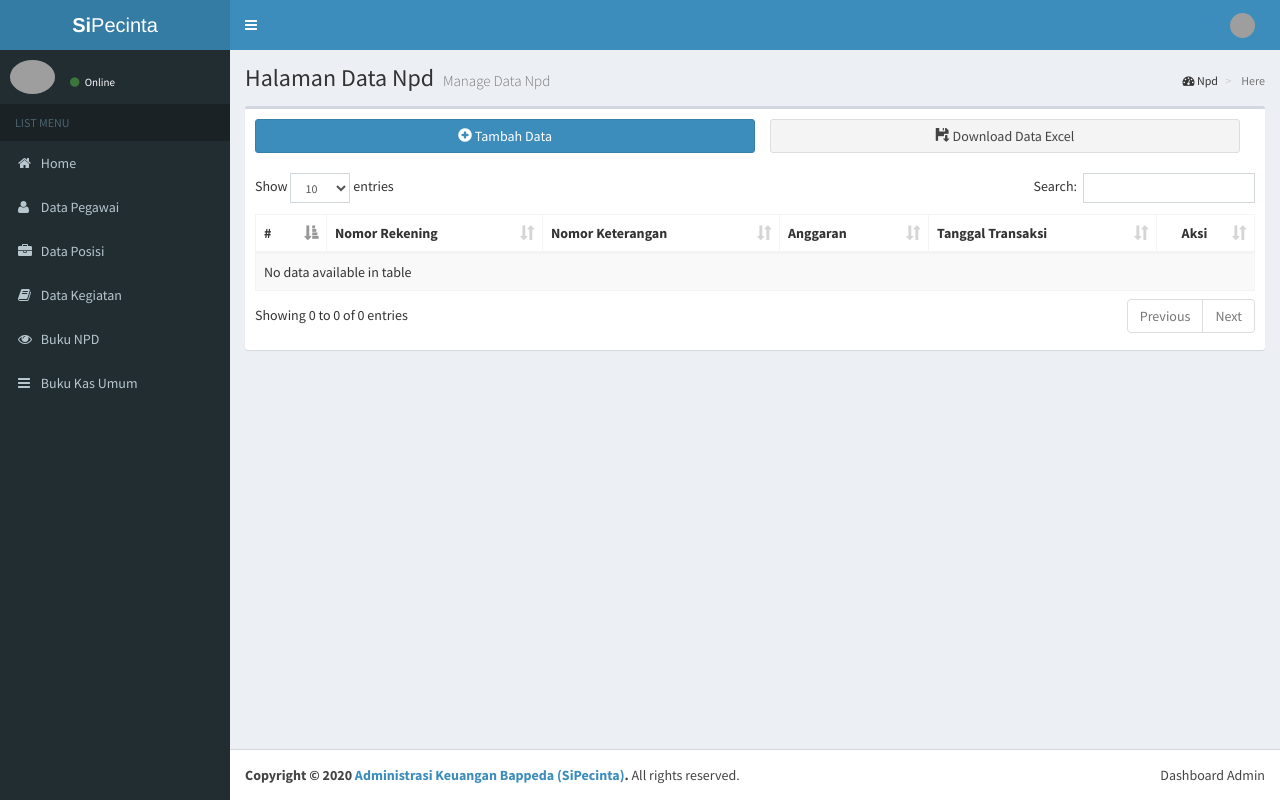
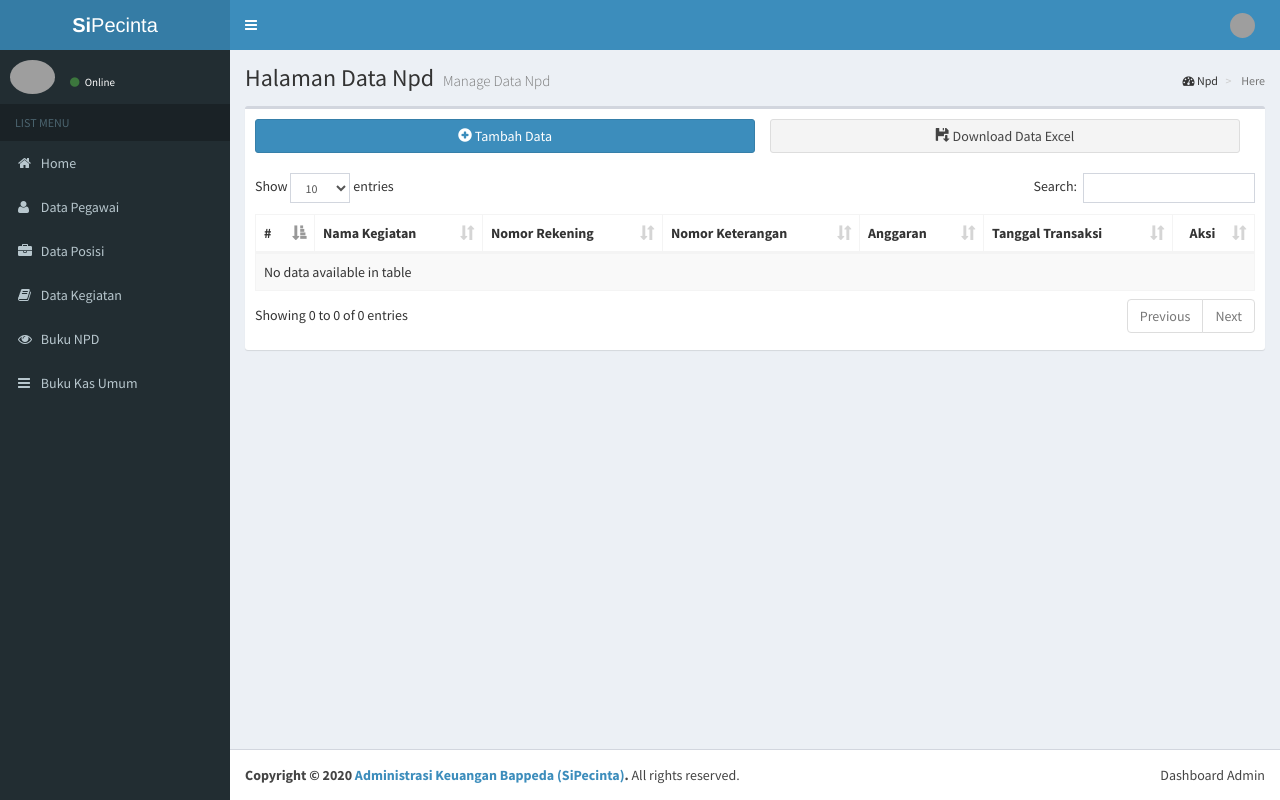
Before and after one commit to kresno/admin-keuangan, a CodeIgniter app: page /Npd in a window 1280 px wide. Run offline with CodeIgniter, Linux system fonts and the light colour scheme; a user stored in the database is signed in; data comes from the database, SQL or seed files in the repository; data that the repository does not hold is empty; grey boxes are pictures that could not be loaded.

Commit message:
edit all

```diff
--- a/application/controllers/Npd.php
+++ b/application/controllers/Npd.php
@@ -4,12 +4,14 @@ defined('BASEPATH') OR exit('No direct script access allowed');
 class Npd extends AUTH_Controller {
 	public function __construct() {
 		parent::__construct();
+		$this->load->model('M_kegiatan');
         $this->load->model('M_npd');
 	}
 
 	public function index() {
 		$data['userdata'] 	= $this->userdata;
-        $data['dataNpd'] 	= $this->M_npd->select_all();
+		$data['dataNpd'] 	= $this->M_npd->select_all();
+		$data['dataKegiatan'] 	= $this->M_kegiatan->select_all();
 
 		$data['page'] 		= "Npd";
 		$data['judul'] 		= "Data Npd";
@@ -29,6 +31,7 @@ class Npd extends AUTH_Controller {
 		$this->form_validation->set_rules('nomor_rek', 'nomor_rek', 'trim|required');
 		$this->form_validation->set_rules('keterangan', 'keterangan', 'trim|required');
 		$this->form_validation->set_rules('anggaran', 'anggaran', 'trim|required');
+		$this->form_validation->set_rules('kegiatan', 'kegiatan', 'trim|required');
 
 		$data 	= $this->input->post();
 
--- a/application/models/M_npd.php
+++ b/application/models/M_npd.php
@@ -29,7 +29,7 @@ class M_npd extends CI_Model {
 		// $sql = "INSERT INTO npd VALUES('','" .$data['nomor_rek'].','.$data['keterangan'].','.$data['anggaran'] ."')";
 		// $sql = "INSERT INTO npd VALUES('', " .$data['nomor_rek'].",".$data['keterangan'].",".$data['anggaran']. ")";
 		// $sql = $this->db->insert('npd', $data);
-		$sql = "INSERT INTO npd VALUES('','" .$data['nomor_rek'] ."','" .$data['keterangan'] ."','" .$data['nomor_rek'] ."',CURRENT_TIMESTAMP,0)";
+		$sql = "INSERT INTO npd VALUES('','" .$data['kegiatan']."','" .$data['nomor_rek']."','" .$data['keterangan']."','" .$data['anggaran']."',CURRENT_TIMESTAMP,0,0)";
 
 
 		$this->db->query($sql);
--- a/application/views/modals/modal_tambah_npd.php
+++ b/application/views/modals/modal_tambah_npd.php
@@ -4,6 +4,26 @@
   <h3 style="display:block; text-align:center;">Tambah Data NPD</h3>
 
   <form id="form-tambah-npd" method="POST">
+    <div class="input-group form-group">
+      <span class="input-group-addon" id="sizing-addon2">
+        <i class="glyphicon glyphicon-home"></i>
+      </span>
+      <select name="kegiatan" class="form-control select2" aria-describedby="sizing-addon2">
+        <option value="">
+            -- Silahkan Pilih --
+        </option>
+        <?php
+        foreach ($dataKegiatan as $kegiatan) {
+          ?>
+          <option value="<?php echo $kegiatan->nama_kegiatan; ?>">
+            <?php echo $kegiatan->nama_kegiatan; ?>
+          </option>
+          <?php
+        }
+        ?>
+      </select>
+    </div>
+
     <div class="input-group form-group">
       <span class="input-group-addon" id="sizing-addon2">
         <i class="glyphicon glyphicon-user"></i>
--- a/application/views/npd/home.php
+++ b/application/views/npd/home.php
@@ -17,6 +17,7 @@
       <thead>
         <tr>
           <th>#</th>
+          <th>Nama Kegiatan</th>
           <th>Nomor Rekening</th>
           <th>Nomor Keterangan</th>
           <th>Anggaran</th>
--- a/application/views/npd/list_data.php
+++ b/application/views/npd/list_data.php
@@ -4,9 +4,10 @@
     ?>
     <tr>
       <td><?php echo $no; ?></td>
+      <td><?php echo $npd->nama_kegiatan; ?></td>
       <td><?php echo $npd->nomor_rek; ?></td>
       <td><?php echo $npd->keterangan; ?></td>
-      <td><?php echo $npd->anggaran; ?></td>
+      <td align="right"><?php echo number_format($npd->anggaran); ?></td>
       <td><?php echo $npd->tanggal_trx; ?></td>
       <td class="text-center" style="min-width:230px;">
         <button class="btn btn-warning update-datanpd" data-id="<?php echo $npd->id; ?>"><i class="glyphicon glyphicon-repeat"></i> Update</button>
```
